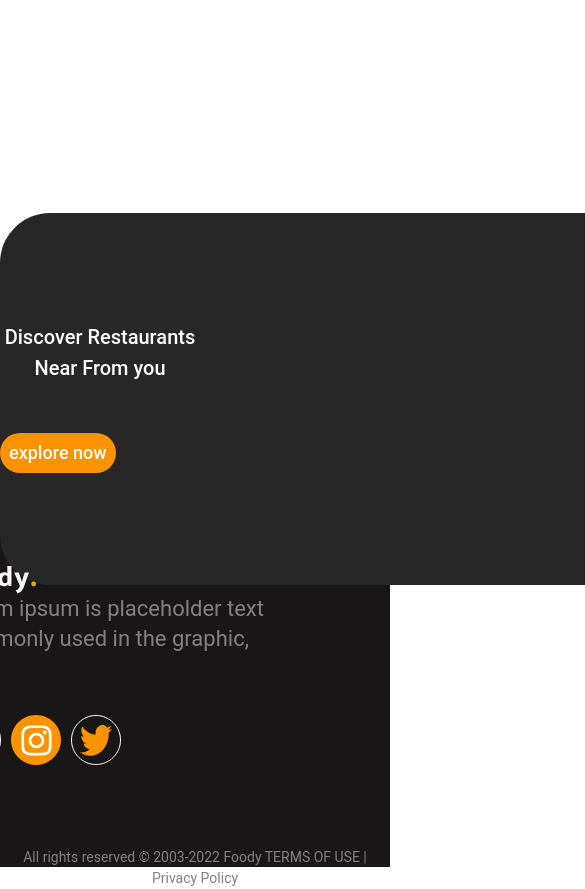
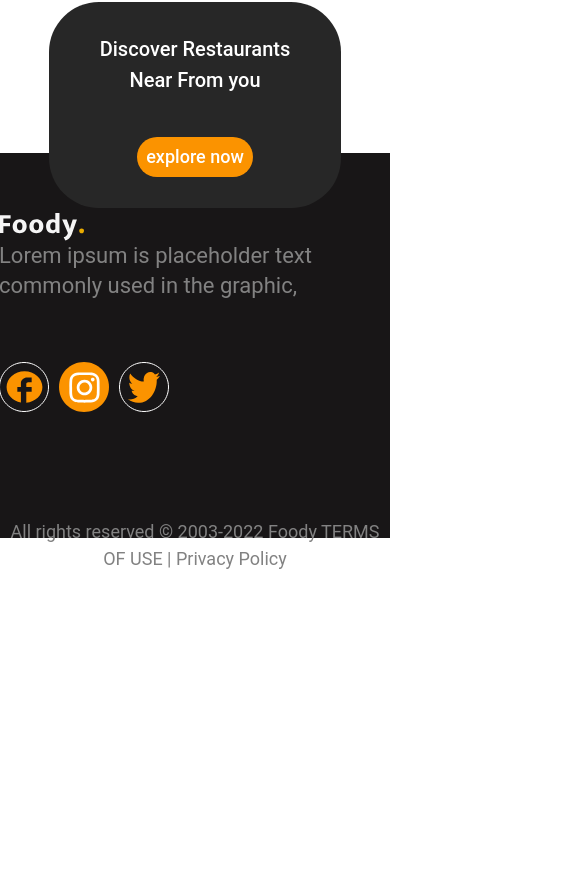
Before and after one commit to Rovshana/client.food-delivery, a Next.js app: page / in a window 390 px wide. Shown: the part 5604-6493 px from the top of the page, 585 px wide, since content can reach past the window. After the commit the page ends 6176 px from the top, so only its background shows below. Built offline with nearby package versions, Linux system fonts and the light colour scheme.

Commit message:
footerTop ready

```diff
--- a/shared/components/Footer/Footer.js
+++ b/shared/components/Footer/Footer.js
@@ -7,12 +7,15 @@ import FooterTop from './FooterTop'
 
     return (
        <>
+         <FooterTop/>
+        <FooterBox>
 
-        <FooterBox>
-        <FooterTop/>
+
             <FooterContainer className='container'>
             <div>
-                <img src="/footerIcons/foody.svg" alt='..'/>
+                <div className='foody'>
+                <img src="/footerIcons/foody.svg" alt='..' />
+                </div>
                 <FooterP>Lorem ipsum is placeholder text commonly used in the graphic, </FooterP>
                 <FooterIcons>
                     <img src='/footerIcons/facebook.svg' alt='.'/>
--- a/shared/components/Footer/FooterTop/index.js
+++ b/shared/components/Footer/FooterTop/index.js
@@ -2,7 +2,7 @@ import { Box, Button, FirstDiv, SecondDiv, Title } from "../footer.styled";
 
 function FooterTop() {
   return (
-    <div className="footer-top">
+    <div className="footer-top footer-top-mobile">
       <Box>
         <FirstDiv>
           <img src="/footerTop/pizza.svg" alt="" />
--- a/shared/components/Footer/footer.styled.js
+++ b/shared/components/Footer/footer.styled.js
@@ -30,6 +30,7 @@ height: 365px;
 @media only screen and (min-width: 320px)and (max-width: 576px) {
         /* For mobile phones: */
        display: flex;
+       flex-direction: column;
        justify-content: center;
        align-items: center;
 
@@ -74,7 +75,7 @@ export const PTag = styled.p`
 font-family: 'Roboto';
 font-style: normal;
 font-weight: 400;
-font-size: 14px;
+font-size: 18px;
 color: #828282;
 margin: 0 auto !important;
 text-align: center;
@@ -126,6 +127,7 @@ height: 60px;
 background: #FB9300;
 border-radius: 30px;
 border: none;
+display: block;
 margin: 0 auto;
 //
 font-family: 'Roboto';
@@ -195,9 +197,3 @@ margin-bottom: 62px;
 
 
 `
-
-
-export const ListFooter = styled.div`
-display: flex;
-justify-content: space-between;
-`
--- a/styles/footer.css
+++ b/styles/footer.css
@@ -1,17 +1,40 @@
 /* Footer Top */
 
 .footer-top {
-  /* position: sticky; */
-  position: absolute;
+  position: sticky;
+
+  margin: 80px auto -55px auto !important;
+  background: #272727;
+  border-radius: 50px;
+  width: 1066px;
+  height: 372px;
+  z-index: 9999;
+}
+
+@media screen and (min-width: 320px) and (max-width: 576px) {
+  .footer-top-mobile{
+
+    background: #272727;
+    width: 292px;
+height: 206px;
+display: flex;
+flex-direction: column;
+align-items: center;
+  }
+}
+
+/* position: absolute;
   top: -70%;
   left: 0;
   right: 0;
   bottom: 0;
-  margin: 0 auto !important;
-  /* margin: 80px auto -55px auto !important; */
-  background: #272727;
-  border-radius: 50px;
-  width: 1066px;
-  height: 372px;
-  /* z-index: 9999;  */
-}
+  margin: 0 auto !important; */
+
+
+  @media screen and(min-width: 320px)  and (max-width: 576px){
+    .foody{
+      display: flex;
+      justify-content: center;
+    }
+
+  }
```
Also changed, not shown: features/Home/HomeContainer.js (+1 -20 lines).
